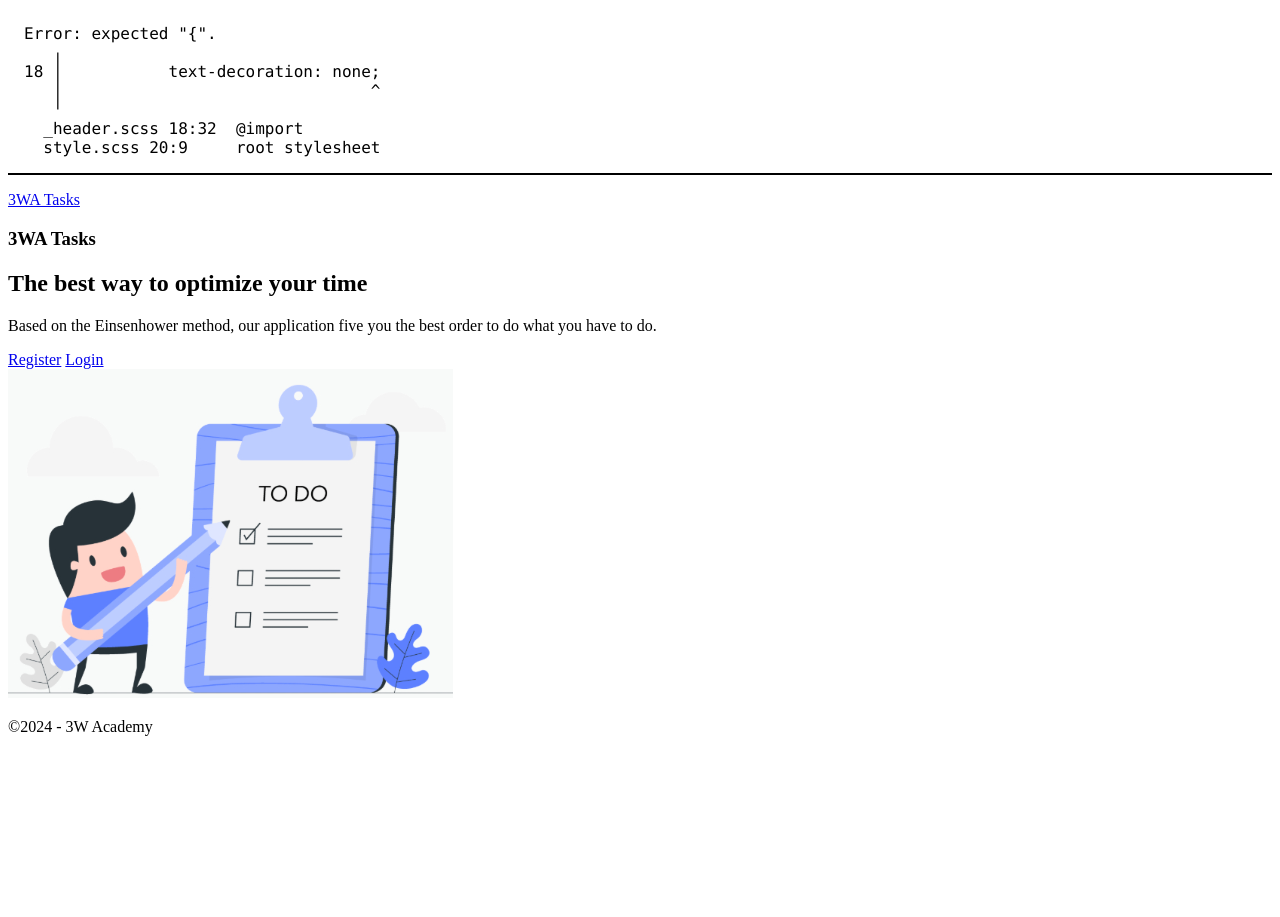
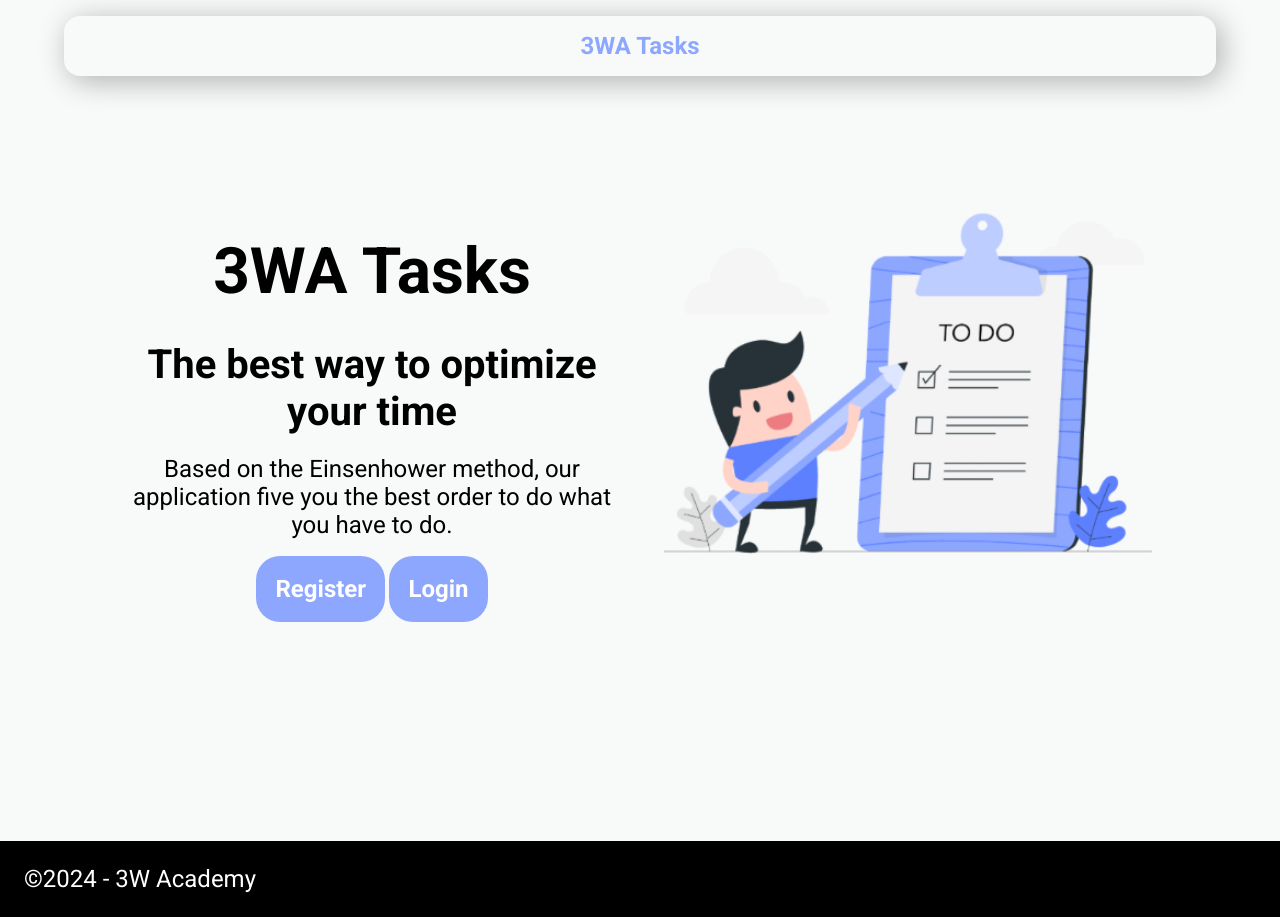
Before and after one commit to MathisPhg/Gestionnaire-de-taches, a PHP site: page / in a window 1280 px wide. Before the commit the page ends 736 px from the top, so only its background shows below. Run offline with PHP 8.4, Linux system fonts and the light colour scheme.

Commit message:
feat(register.phtml): creation de la page register non lié a la DB

```diff
--- a/assets/css/_footer.scss
+++ b/assets/css/_footer.scss
@@ -1,9 +1,12 @@
 footer {
+
+
 
      background-color: black;
      color: white;
      padding: 1em;
      font-size: 1.5em;
      margin-top: 5em;
+     width: 100%;
 
 }
--- a/assets/css/_header.scss
+++ b/assets/css/_header.scss
@@ -13,12 +13,15 @@ header {
 
      a {
 
-          &:hover
+          &:hover {
+               color: #5D80FF;
+               font-size: 1.8em;
+          }
 
           text-decoration: none;
           font-weight: bold;
           font-size: 1.5em;
-          color: #6183FF;
+          color: #8DA7FE;
 
      }
 
--- a/assets/css/style.css
+++ b/assets/css/style.css
@@ -1,18 +1,195 @@
-/* Error: expected "{".
- *    ,
- * 18 |           text-decoration: none;
- *    |                                ^
- *    '
- *   _header.scss 18:32  @import
- *   style.scss 20:9     root stylesheet */
+* {
+  box-sizing: border-box;
+  margin: 0;
+}
 
-body::before {
-  font-family: "Source Code Pro", "SF Mono", Monaco, Inconsolata, "Fira Mono",
-      "Droid Sans Mono", monospace, monospace;
-  white-space: pre;
-  display: block;
+html, body {
+  height: 100%;
+  margin: 0;
+}
+
+body {
+  background-color: #F8FAF9;
+  min-height: 100vh;
+  display: flex;
+  flex-direction: column;
+}
+
+main {
+  flex: 1;
+}
+
+body {
+  background-color: #F8FAF9;
+}
+
+a,
+h1,
+h2,
+h3,
+p {
+  font-family: "Roboto", sans-serif;
+}
+
+.home {
+  width: 80%;
+  margin: auto;
+}
+.home .introduction {
+  margin-bottom: 5em;
+  text-align: center;
+}
+.home .introduction .introText {
+  margin-bottom: 0.25em;
+}
+.home .introduction .introText h1 {
+  font-size: 5em;
+  margin-bottom: 0.5em;
+}
+.home .introduction .introText h2 {
+  font-size: 3.5em;
+  margin-bottom: 0.5em;
+}
+.home .introduction .introText p {
+  margin-bottom: 1.5em;
+  font-size: 2em;
+}
+.home .introduction .connextionPages a {
+  text-decoration: none;
+  font-weight: bold;
+  font-size: 1.5em;
+  color: white;
+  padding: 0.8em;
+  border-radius: 1em;
+  background-color: #8DA7FE;
+}
+.home .introduction .connextionPages a:hover {
   padding: 1em;
-  margin-bottom: 1em;
-  border-bottom: 2px solid black;
-  content: 'Error: expected "{".\a    \2577 \a 18 \2502            text-decoration: none;\a    \2502                                 ^\a    \2575 \a   _header.scss 18:32  @import\a   style.scss 20:9     root stylesheet';
+  border-radius: 1em;
+  background-color: #5D80FF;
 }
+.home .introImage {
+  text-align: center;
+  margin-bottom: 10em;
+}
+.home .introImage img {
+  width: 100%;
+}
+
+@media screen and (min-width: 768px) {
+  .home {
+    display: flex;
+    align-items: center;
+    justify-content: space-between;
+  }
+  .home .introduction {
+    width: calc(50% - 1.5em);
+  }
+  .home .introduction .introText h1 {
+    font-size: 4em;
+  }
+  .home .introduction .introText h2 {
+    font-size: 2.5em;
+  }
+  .home .introduction .introText p {
+    font-size: 1.5em;
+  }
+  .home .introduction .connextionPages a {
+    font-size: 1.5em;
+  }
+  .home .introImage {
+    width: calc(50% - 1.5em);
+  }
+}
+header {
+  width: 90%;
+  margin: 1em auto 15vh auto;
+  box-shadow: 5px 5px 30px 0px rgba(0, 0, 0, 0.3);
+  padding: 1em;
+  border-radius: 1em;
+  text-align: center;
+}
+header a {
+  text-decoration: none;
+  font-weight: bold;
+  font-size: 1.5em;
+  color: #8DA7FE;
+}
+header a:hover {
+  color: #5D80FF;
+  font-size: 1.8em;
+}
+
+footer {
+  background-color: black;
+  color: white;
+  padding: 1em;
+  font-size: 1.5em;
+  margin-top: 5em;
+  width: 100%;
+}
+
+.register {
+  margin: auto;
+  width: 90%;
+  display: flex;
+  gap: 3.5em;
+  flex-direction: column;
+  align-items: center;
+}
+.register .registerText {
+  text-align: center;
+}
+.register .registerForm {
+  width: 100%;
+}
+.register form {
+  display: flex;
+  flex-direction: column;
+}
+.register form input {
+  margin-top: 1em;
+  width: 100%;
+  border-radius: 0.5em;
+  height: 3em;
+}
+.register form label {
+  margin-bottom: 1.5em;
+}
+.register form .submit {
+  font-size: 1em;
+  padding: 1em;
+  color: white;
+  border: none;
+  border-radius: 1em;
+  background-color: #8DA7FE;
+}
+.register form .submit:hover {
+  background-color: #5D80FF;
+}
+
+@media screen and (min-width: 768px) and (max-width: 1023px) {
+  .register {
+    width: 80%;
+  }
+  .register .registerForm {
+    width: 100%;
+  }
+  .register form input {
+    width: 100%;
+  }
+}
+@media screen and (min-width: 1023px) {
+  .register {
+    width: 65%;
+  }
+  .register .registerForm {
+    width: 70%;
+  }
+  .register form .submit {
+    width: 10em;
+    padding: 0.5em;
+  }
+}
+
+/*# sourceMappingURL=style.css.map */
--- a/assets/css/style.scss
+++ b/assets/css/style.scss
@@ -2,6 +2,23 @@
      box-sizing: border-box;
      margin: 0;
 
+}
+
+
+html, body {
+     height: 100%;
+     margin: 0;
+}
+
+body {
+     background-color: #F8FAF9;
+     min-height: 100vh;
+     display: flex;
+     flex-direction: column;
+}
+
+main {
+     flex: 1;
 }
 
 body {
@@ -11,6 +28,7 @@ body {
 a,
 h1,
 h2,
+h3,
 p {
      font-family:"Roboto", sans-serif;
 }
@@ -19,3 +37,4 @@ p {
 @import 'index';
 @import 'header';
 @import 'footer';
+@import 'register';
--- a/home.phtml
+++ b/home.phtml
@@ -9,8 +9,6 @@
                     <h2>The best way to optimize your time</h2>
 
                     <p>Based on the Einsenhower method, our application five you the best order to do what you have to do.</p>
-                    <p></p>
-                    <p></p>
 
                </article>
 
```
Also changed, not shown: assets/css/_register.scss (added, +139 -0 lines), register.php (added, +8 -0 lines), register.phtml (added, +33 -0 lines), account.php (added), 1 other file.
